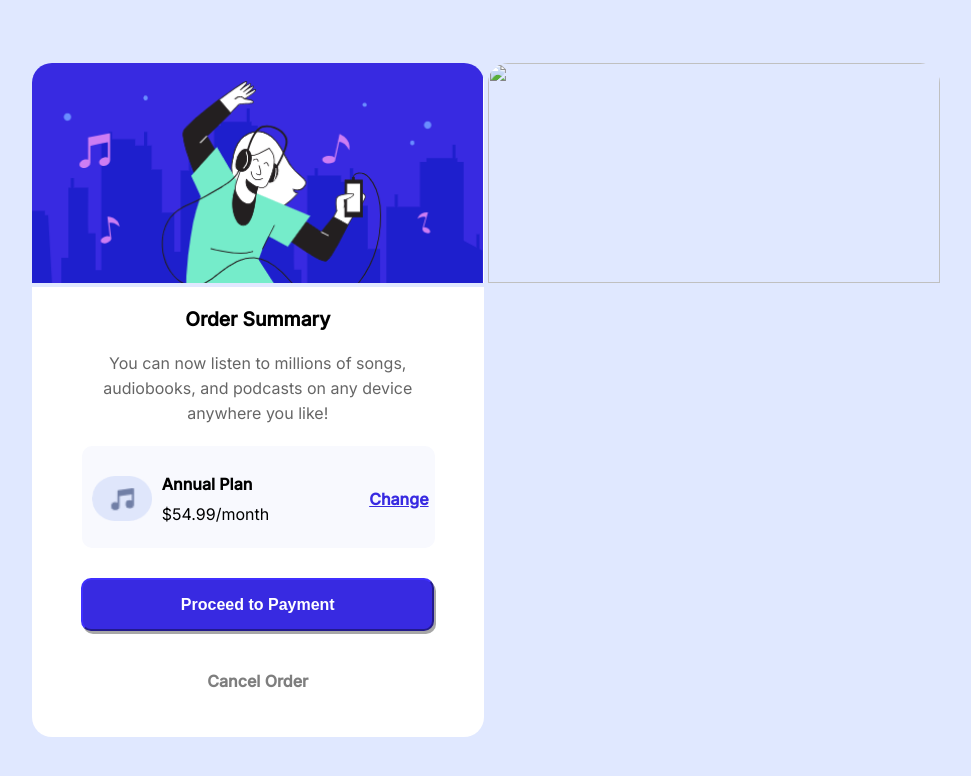
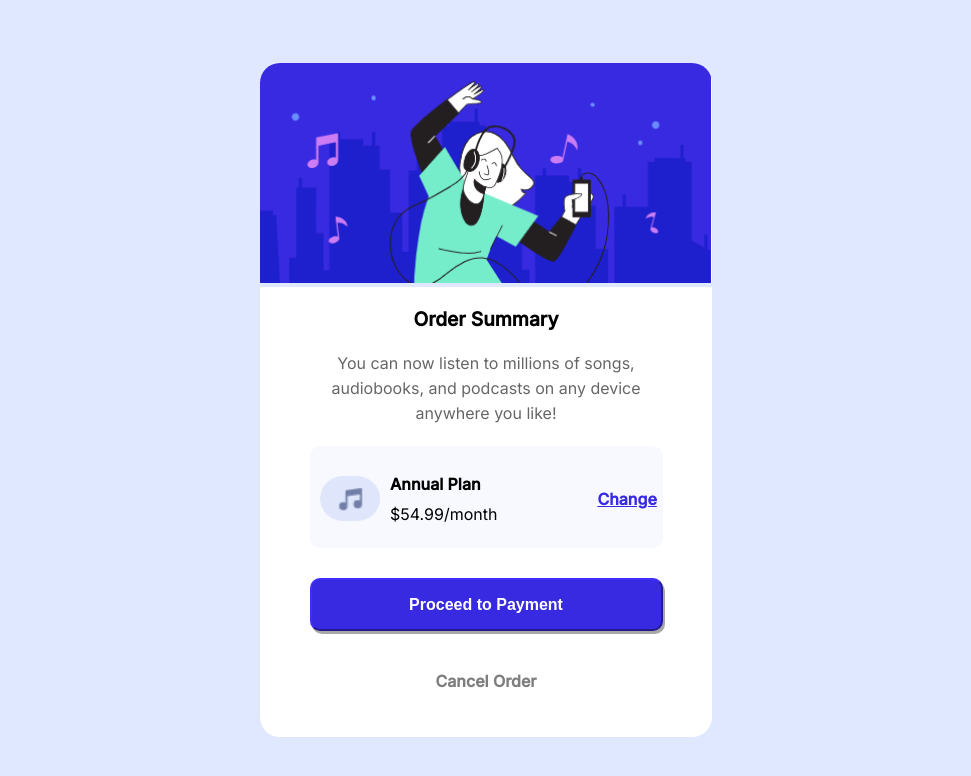
Before and after one commit to khaekelvin/Order-Summary-Component, a plain HTML site: page index.html in a window 1280 px wide. Shown: the whole page, without its empty margins (154-1125 px from the left). Drawn offline with Linux system fonts and the light colour scheme.

Commit message:
Update index.html

```diff
--- a/index.html
+++ b/index.html
@@ -14,8 +14,6 @@
         <article>
 
         <img class="img1" src="images/Screenshot 2023-07-17 093305.png" alt="">
-
-        <img class="img1" src="Screenshot 2023-07-17 093305.png" alt="">
 
 <div class="all">
         <section class="order">Order Summary</section>
```
